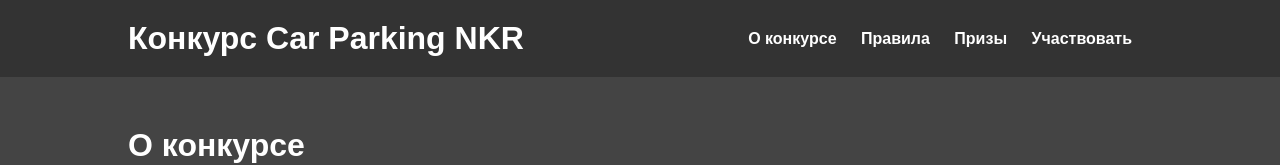
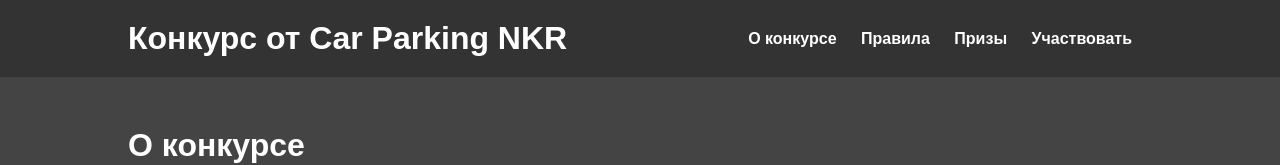
Before and after one commit to Arkadi6777/Car-parking-contest, a plain HTML site: page index.html in a window 1280 px wide. Shown: the top 165 px of the page. Drawn offline with Linux system fonts and the light colour scheme.

Commit message:
Update index.html

```diff
--- a/index.html
+++ b/index.html
@@ -19,7 +19,7 @@
   <meta name="twitter:description" content="Присоединяйтесь к конкурсу Car Parking и получайте шанс выиграть призы!">
   <meta name="twitter:image" content="URL_к_изображению_для_шаринга">
 
-  <title>Конкурс от Car Parking NKR</title>
+  <title>Конкурс  Car Parking NKR</title>
 
   <!-- CSS внутри HTML -->
   <style>
@@ -136,7 +136,7 @@
 <body>
   <header>
     <div class="container">
-      <h1>Конкурс Car Parking NKR</h1>
+      <h1>Конкурс от Car Parking NKR</h1>
       <nav>
         <ul>
           <li><a href="#about">О конкурсе</a></li>
```
